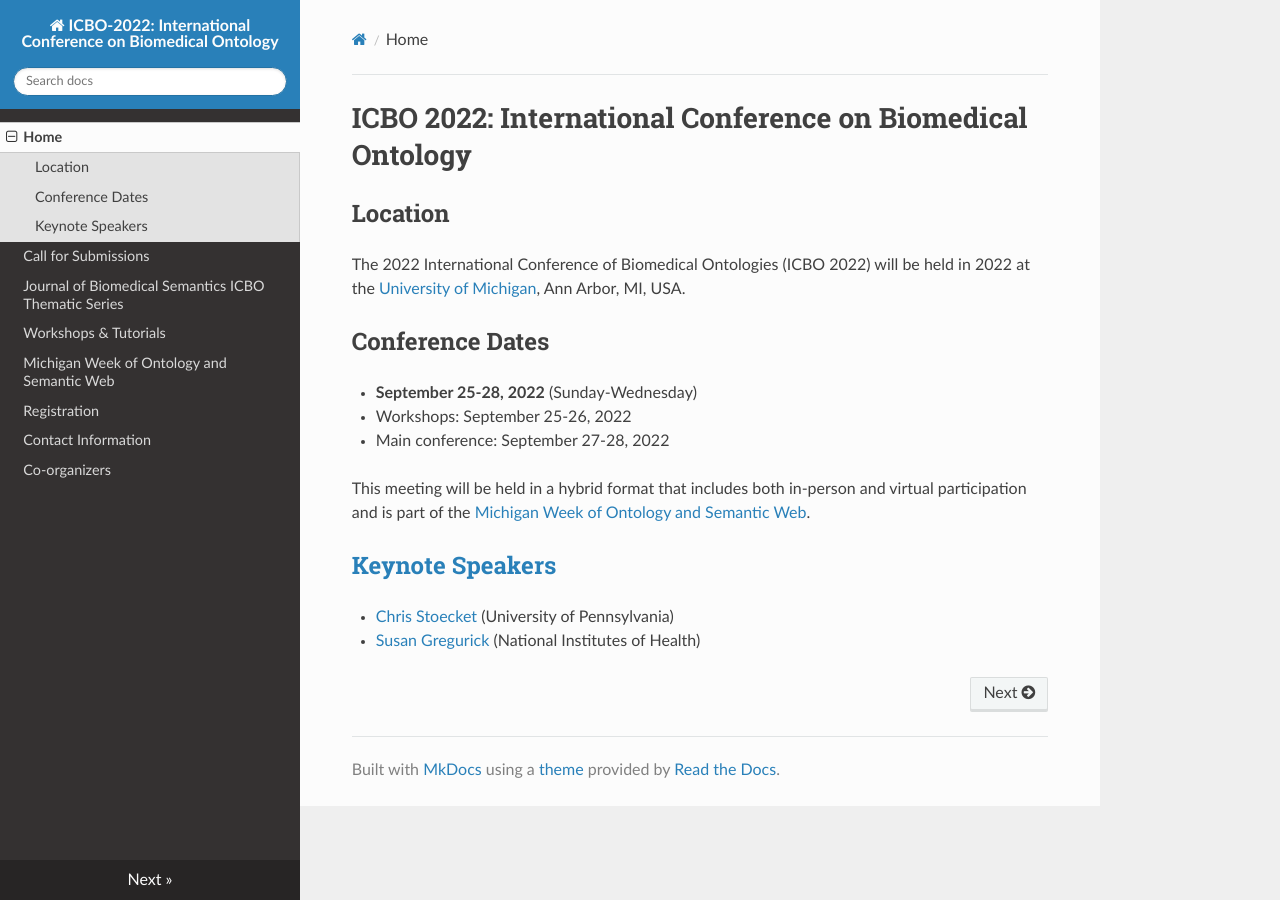
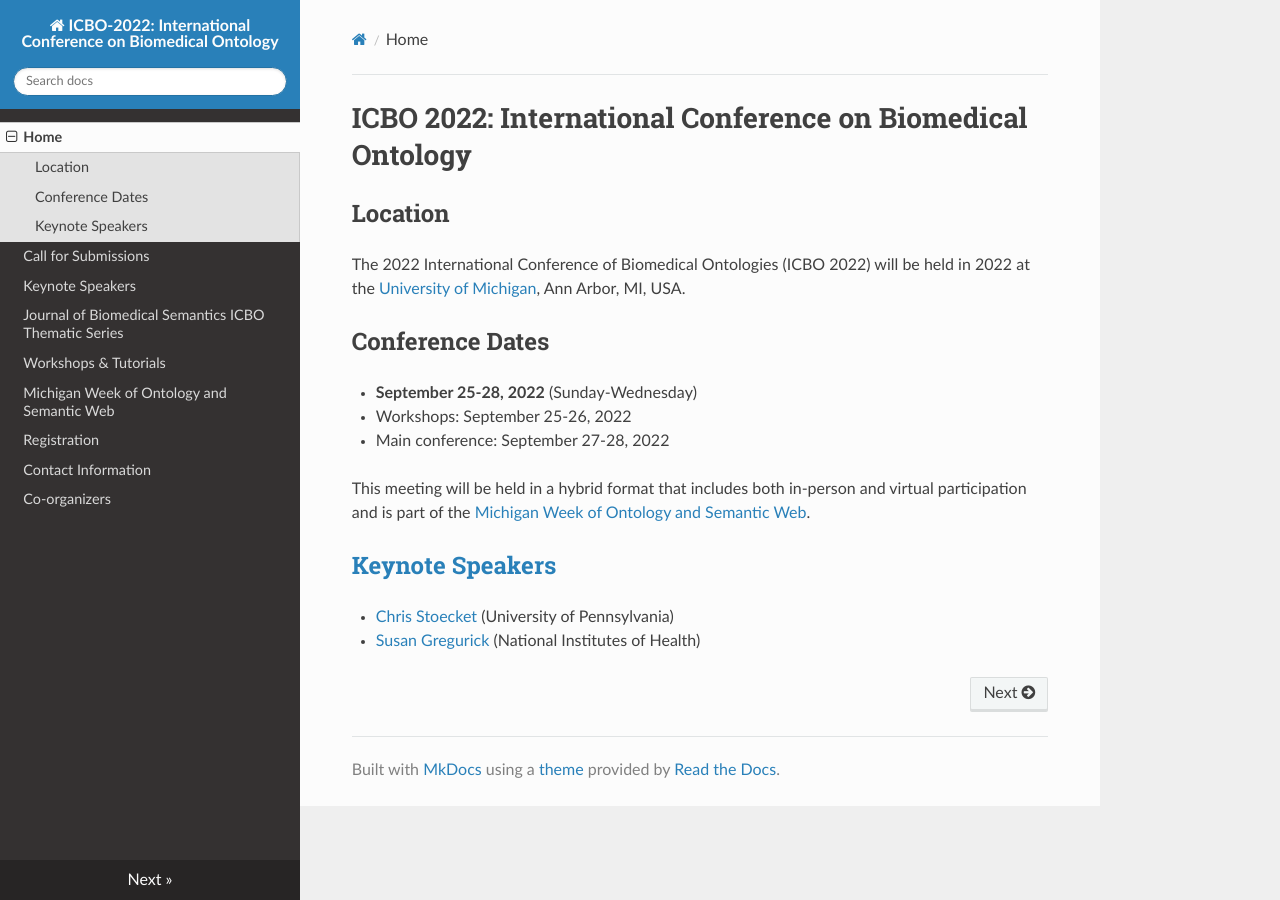
Before and after one commit to johnbeve/BFO-Organization, an MkDocs documentation site: the page built from docs/index.md, in a window 1280 px wide. Built offline with MkDocs 1.6.1, drawn with Linux system fonts in a browser that asks for light colours; nearby versions of some CDN libraries.

Commit message:
Update mkdocs.yml

```diff
--- a/mkdocs.yml
+++ b/mkdocs.yml
@@ -4,6 +4,7 @@ theme:
 nav:
   - Home: index.md
   - Call for Submissions: call-for-submissions.md
+  - Keynote Speakers: keynote-speakers.md
   - Journal of Biomedical Semantics ICBO Thematic Series: submit-jbms-icbo.md
   - Workshops & Tutorials: workshops-and-tutorials.md
   - Michigan Week of Ontology and Semantic Web: michigan-week-of-ontology-and-semantic-web.md
```
